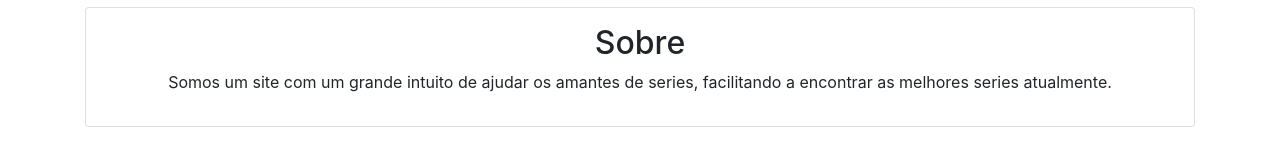
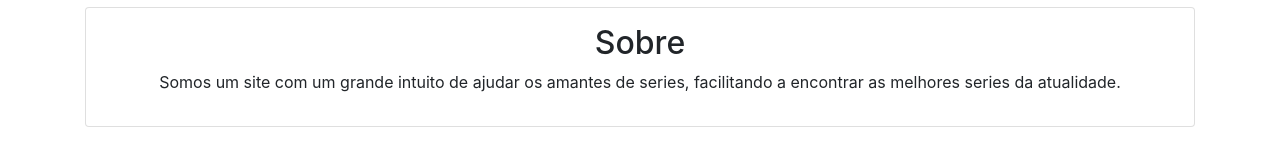
Before and after one commit to prisubtil/aula-bootstrap, a plain HTML site: page sobre.html in a window 1280 px wide. Shown: the part 177-337 px from the top of the page. Drawn offline with nearby package versions, Linux system fonts and the light colour scheme.

Commit message:
atualizando sobre

```diff
--- a/sobre.html
+++ b/sobre.html
@@ -31,7 +31,7 @@
                 <div class="col-sm">
                     <div class="container-fluid p-3">
                         <h2 class="text-center">Sobre</h2>
-                        <p style="text-align: center;">Somos um site com um grande intuito de ajudar os amantes de series, facilitando a encontrar as melhores series atualmente.</p>
+                        <p style="text-align: center;">Somos um site com um grande intuito de ajudar os amantes de series, facilitando a encontrar as melhores series da atualidade.</p>
                         </p>
 
                     </div>
```
